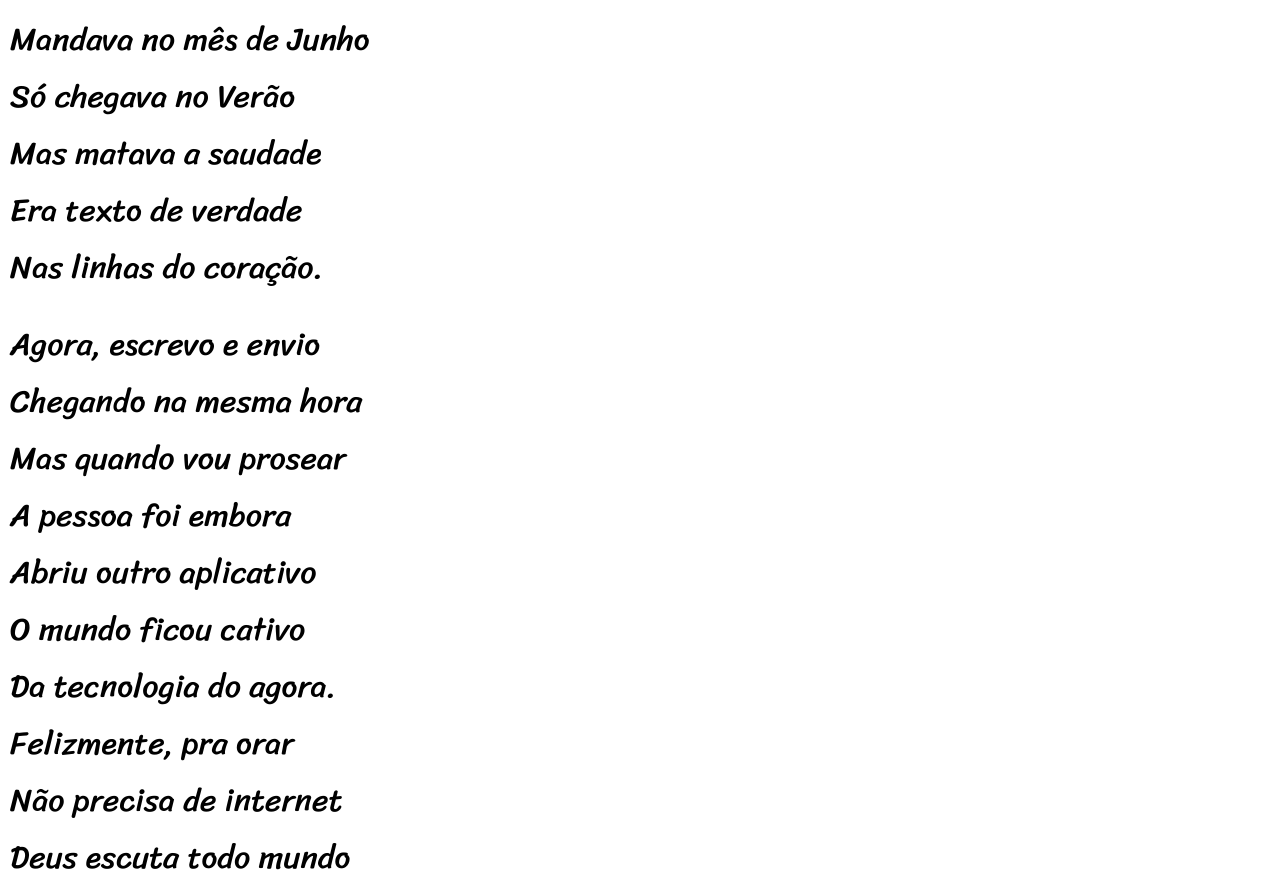
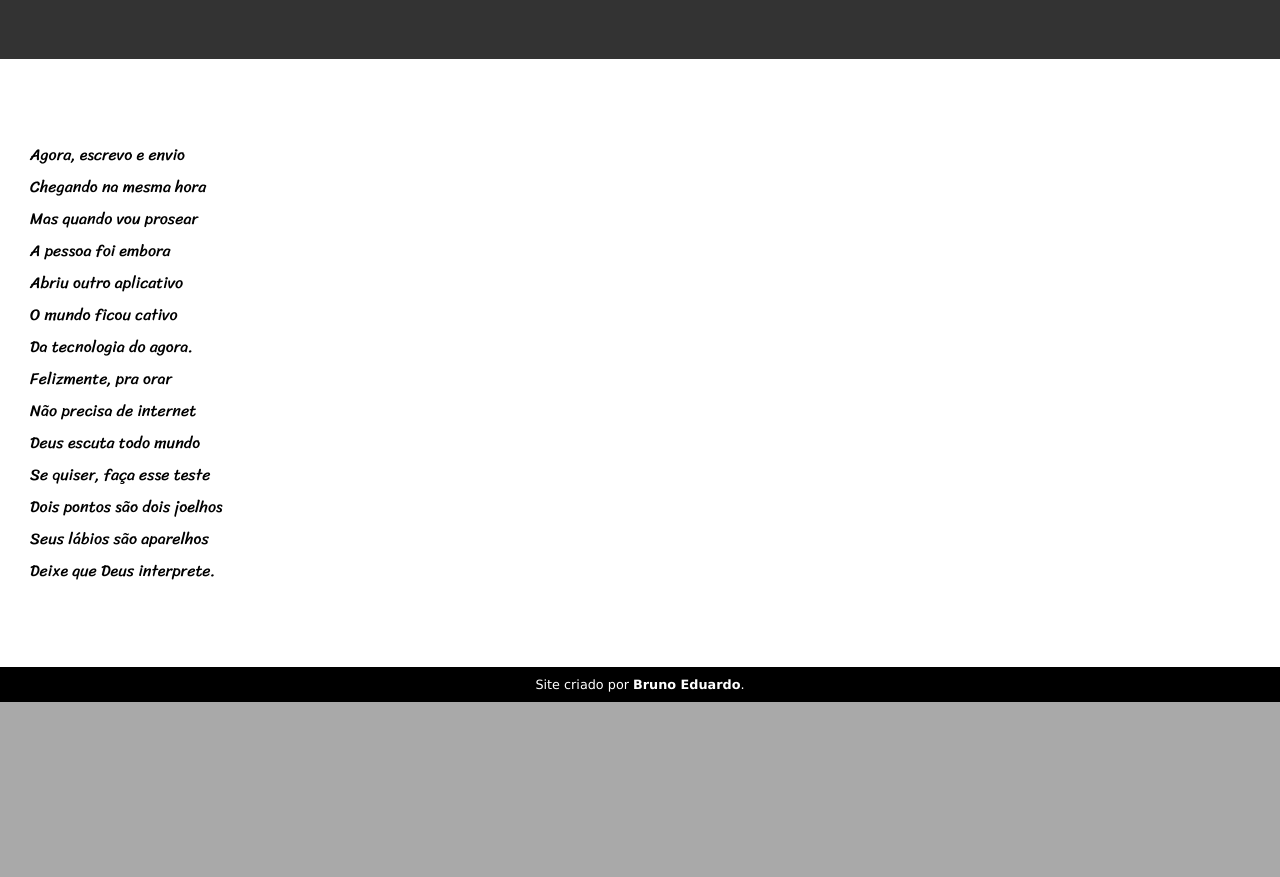
Before and after one commit to brunoeduaardo/projeto-cordel, a plain HTML site: page index.html in a window 1280 px wide. Shown: the part 1923-2800 px from the top of the page. After the commit the page ends 2625 px from the top, so only its background shows below. Drawn offline with Linux system fonts and the light colour scheme.

Commit message:
Primeiros ajustes CSS

```diff
--- a/index.html
+++ b/index.html
@@ -12,7 +12,7 @@
         <h1>Cordel Moderno</h1>
         <p>Por <a href="https://www.recantodasletras.com.br/poesias/3186743">Milton Duarte</a></p>
     </header>
-        <section class="cor">
+        <section class="texto">
             <p>
                 Estou ficando cansado
                 <br>
@@ -46,7 +46,7 @@
                 E um coração desenhado.
             </p>
         </section>
-        <section class="cor">
+        <section class="texto">
             <p>
                 Arroba agora não pesa
                 <br>
@@ -58,15 +58,15 @@
                 <br>
                 Agora é .com
                 <br>
-                Se o saite é muito bom
+                Se o site é muito bom
                 <br>
                 Ele vale um alto preço.
             </p>
 
             <p>
-                Pra piorar a liguagem
+                Pra piorar a linguagem
                 <br>
-                O emoticom é um risco
+                O emoticon é um risco
                 <br>
                 Tem símbolo para tudo
                 <br>
@@ -96,7 +96,7 @@
                 Nas linhas do coração.
             </p>
         </section>
-        <section class="cor">
+        <section class="texto">
             <p>
                 Agora, escrevo e envio
                 <br>
--- a/style/style.css
+++ b/style/style.css
@@ -1,8 +1,10 @@
+@charset "UTF-8";
+
 @import url('https://fonts.googleapis.com/css2?family=Passion+One:wght@400;700;900&family=Sriracha&display=swap');
 
 *{
     margin: 0;
-    padding: 0%;
+    padding: 0;
 }
 
 :root{
@@ -11,40 +13,71 @@
     --font03: 'Sriracha', cursive;
 }
 
+html, body{
+    min-height: 100vh;
+    background-color: darkgray;
+    font-family: var(--font03);
+}
+
 header{
-    min-height: 100px;
     background-color: black;
+    color: white;
     text-align: center;
-    padding: 16px;
 }
 
 header > h1{
+    padding-top: 50px;
+    font-variant: small-caps;
     font-family: var(--font02);
     color: white;
     margin-bottom: 15px;
     font-size: 5em;
     font-weight: bold;
+
 }
 
-header > p, a{
+header > p{
+    padding-bottom: 50px;
     font-family: var(--font01);
     color: white;
     text-decoration: none;
 }
 
-header > p > a{
+header a, footer a{
+    color: white;
+    text-decoration: none;
     font-weight: bold;
 }
 
-header > p > a:hover{
+header a:hover, footer a:hover{
     text-decoration: underline;
 }
 
-body{
-    font-family: var(--font03);
+section{
+    padding: 10vh 0 10vh 30px;
+    line-height: 2em;
 }
 
-section{
+section.texto{
+    background-color: white;
+    color: black;
+}
+
+section.imagem{
+    background-color: rgb(51, 51, 51);
+    color: white;
+}
+
+section.imagem > p{
+    background-color: rgba(0, 0, 0, 0.322);
+    width: 400px;
+}
+
+footer{
+    background-color: black;
+    color: white;
+    text-align: center;
     padding: 10px;
-    font-size: 2em;
+    font-family: var(--font01);
+    font-size: 0.8em;
 }
```
